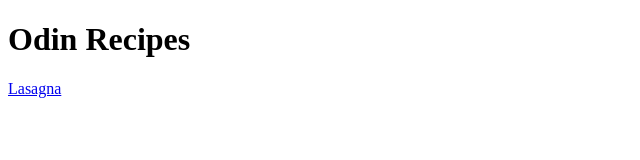
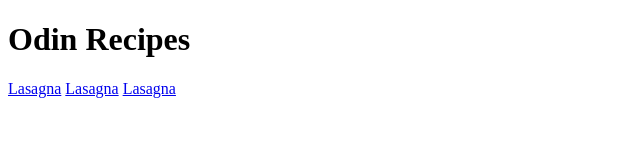
Before and after one commit to murosaka/odin-recipes, a plain HTML site: page index.html in a window 1280 px wide. Shown: the whole page, without its empty margins (0-640 px from the left). Drawn offline with Linux system fonts and the light colour scheme.

Commit message:
Added two links to lasagna

```diff
--- a/index.html
+++ b/index.html
@@ -11,5 +11,7 @@
         Odin Recipes
     </h1>
     <a href="./recipes/lasagna.html">Lasagna</a>
+    <a href="./recipes/lasagna.html">Lasagna</a>
+    <a href="./recipes/lasagna.html">Lasagna</a>
 </body>
 </html>
```
